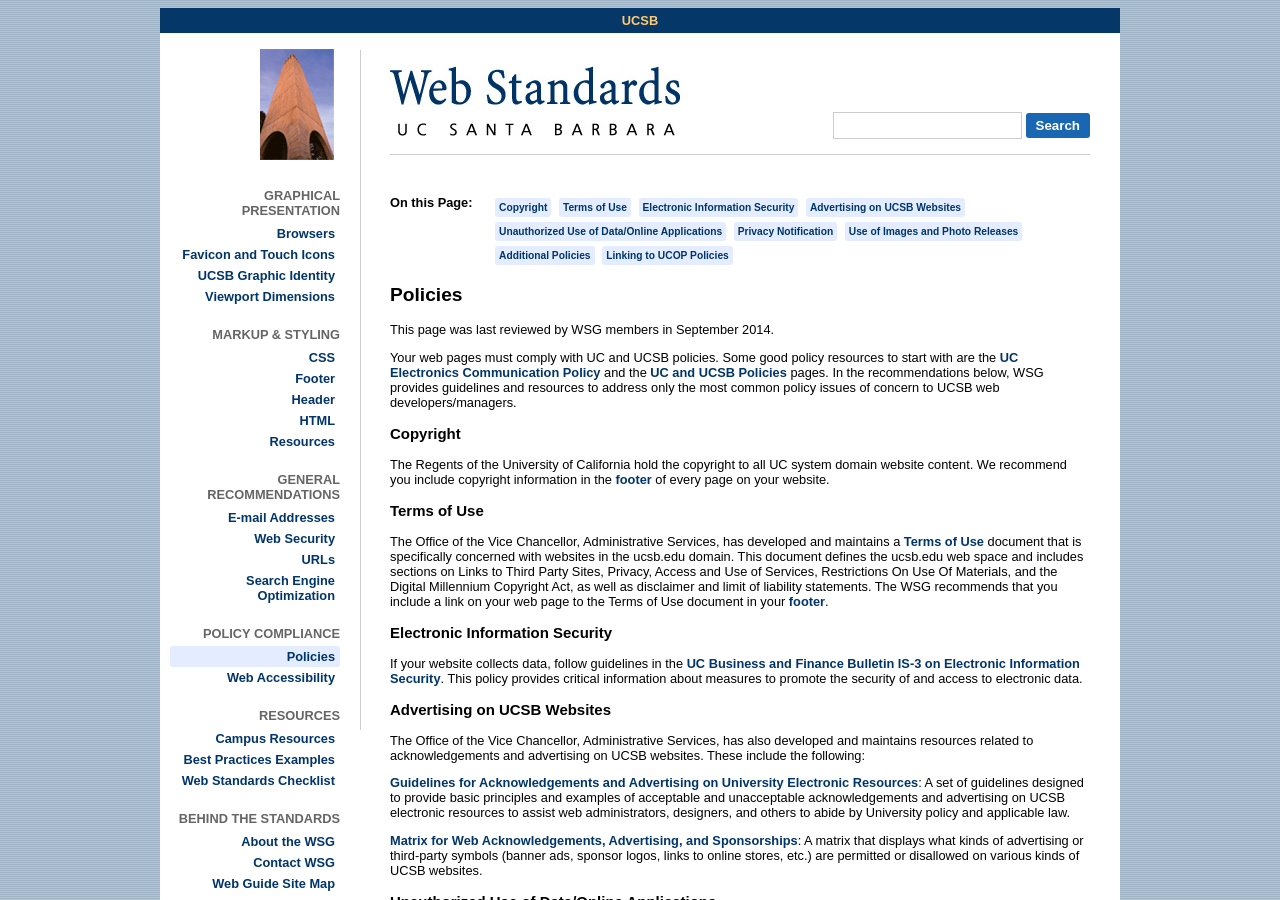
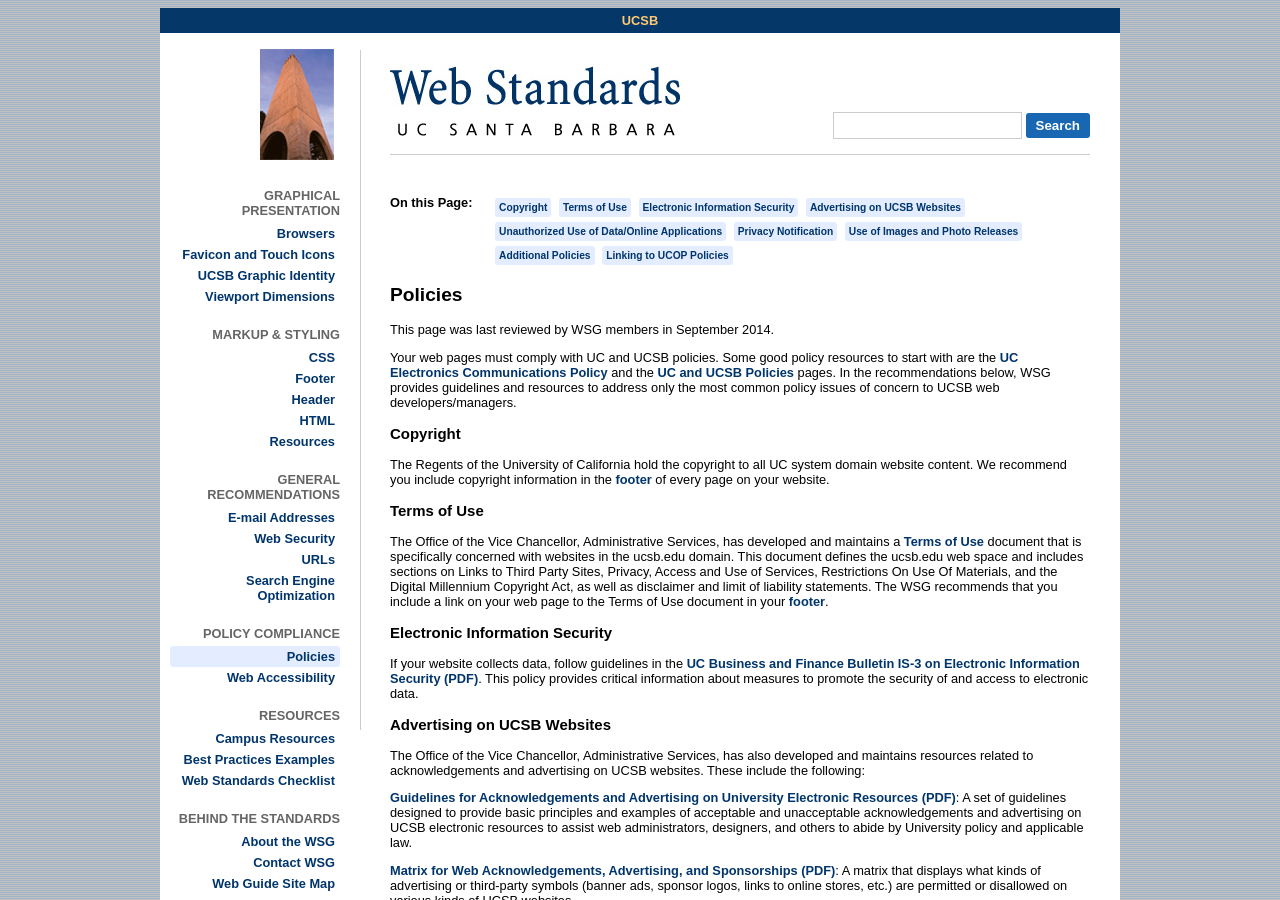
Before and after one commit to ucsb/webguide, a Jekyll site: the page built from policies.md, in a window 1280 px wide and 900 px high. Built offline with Jekyll 4.4.1, drawn with Linux system fonts in a browser that asks for light colours; nearby versions of some CDN libraries; Markdown is read by kramdown in place of the engine named in the settings.

Commit message:
Fixed various policy links

```diff
--- a/policies.md
+++ b/policies.md
@@ -8,7 +8,7 @@
 
 Your web pages must comply with UC and UCSB policies. Some good policy
 resources to start with are the
-[UC Electronics Communication Policy](http://www.ucop.edu/ucophome/policies/ec/)
+[UC Electronics Communications Policy](http://www.ucop.edu/information-technology-services/policies/electronic-communications.html)
 and the [UC and UCSB Policies](http://www.policy.ucsb.edu/) pages. In the
 recommendations below, WSG provides guidelines and resources to address only
 the most common policy issues of concern to UCSB web developers/managers.
@@ -33,7 +33,7 @@
 ### Electronic Information Security
 
 If your website collects data, follow guidelines in the
-[UC Business and Finance Bulletin IS-3 on Electronic Information Security](http://www.ucop.edu/ucophome/policies/bfb/is3.pdf).
+[UC Business and Finance Bulletin IS-3 on Electronic Information Security (PDF)](http://policy.ucop.edu/doc/7000543/).
 This policy provides critical information about measures to promote the
 security of and access to electronic data.
 
@@ -43,13 +43,13 @@
 and maintains resources related to acknowledgements and advertising on UCSB
 websites. These include the following:
 
-[Guidelines for Acknowledgements and Advertising on University Electronic Resources](http://www.policy.ucsb.edu/policies/policy-docs/advertising-guide.pdf):
+[Guidelines for Acknowledgements and Advertising on University Electronic Resources (PDF)](http://www.policy.ucsb.edu/policies/policy-docs/advertising-guide.pdf):
 A set of guidelines designed to provide basic principles and examples of
 acceptable and unacceptable acknowledgements and advertising on UCSB electronic
 resources to assist web administrators, designers, and others to abide by
 University policy and applicable law.
 
-[Matrix for Web Acknowledgements, Advertising, and Sponsorships](http://www.policy.ucsb.edu/policies/advisory-docs/WebAdMatrix.pdf):
+[Matrix for Web Acknowledgements, Advertising, and Sponsorships (PDF)](http://www.policy.ucsb.edu/policies/advisory-docs/WebAdMatrix.pdf):
 A matrix that displays what kinds of advertising or third-party symbols
 (banner ads, sponsor logos, links to online stores, etc.) are permitted or
 disallowed on various kinds of UCSB websites.
@@ -62,9 +62,9 @@
 "This is official University of California, Santa Barbara information.
 Unauthorized access, disclosure, or use of this information may result in
 disciplinary action and/or criminal prosecution. See
-[UCSB Rules of Conduct (PDF)](http://www.ucop.edu/ucophome/policies/bfb/rmp8.html#D)."
+[UCSB Rules of Conduct (PDF)](http://policy.ucop.edu/doc/7020463)."
 
-For information, read [Civil Code Section 1798.55–1798.57](http://www.leginfo.ca.gov/cgi-bin/displaycode?section=civ&amp;group=01001-02000&amp;file=1798.55-1798.57).
+For information, read [Civil Code Section 1798.55–1798.57](http://www.leginfo.ca.gov/cgi-bin/displaycode?section=civ&group=01001-02000&file=1798.55-1798.57).
 
 ### Privacy Notification
 
```
